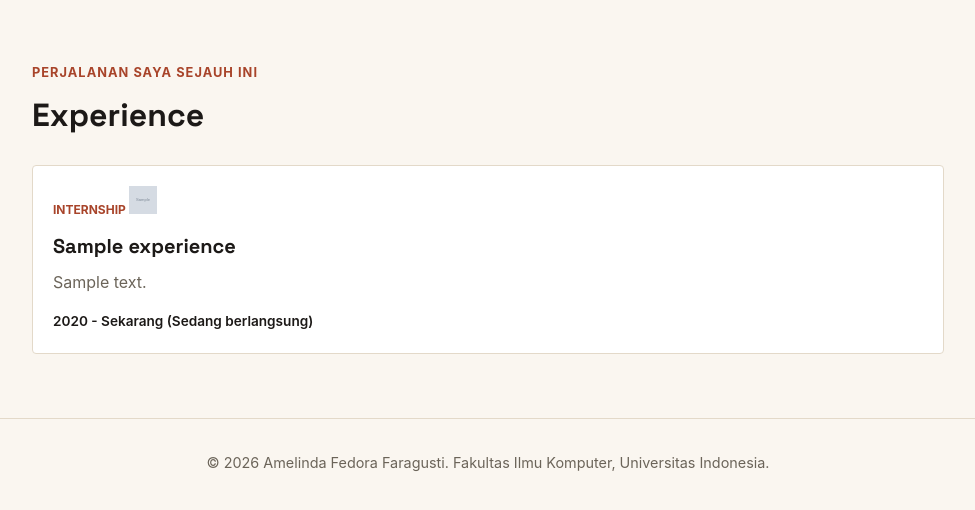
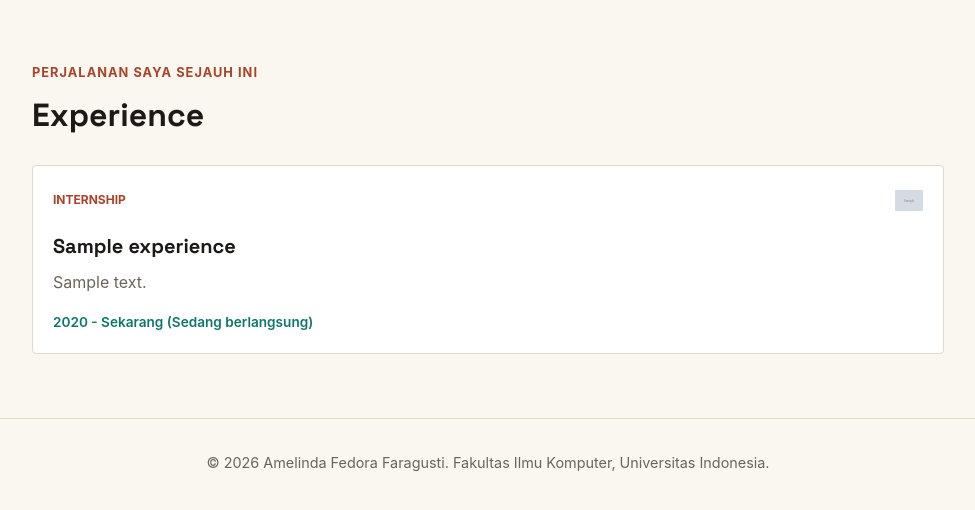
Before and after one commit to melin09-daz/myportofolio, a Django app: page /experience/ in a window 1280 px wide. Shown: the part 74-584 px from the top of the page, without its empty margins (152-1127 px from the left). Run offline with Django 5.2, Linux system fonts and the light colour scheme; tables that the repository leaves empty hold one stand-in row (values such as "Sample post"); grey boxes marked "Sample" are stand-in pictures.

Commit message:
style: menambah & memperbaiki style experience

```diff
--- a/static/css/style.css
+++ b/static/css/style.css
@@ -464,6 +464,30 @@ h1, h2, .brand {
     background-color: #fff;
     border: 1px solid var(--line);
     border-radius: var(--radius);
+    display: flex;
+    flex-direction: column;
+    justify-content: space-between;
+    transition: transform 0.2s ease, box-shadow 0.2s ease;
+}
+
+.experience-card:hover {
+    transform: translateY(-2px);
+    box-shadow: 0 4px 12px rgba(0, 0, 0, 0.05);
+}
+
+.experience-card-header {
+    display: flex;
+    justify-content: space-between;
+    align-items: center;
+    gap: 0.5rem;
+    margin-bottom: 0.5rem;
+}
+
+.experience-logo {
+    width: 28px;
+    height: 28px;
+    object-fit: contain;
+    border-radius: 4px;
 }
 
 .experience-category {
@@ -487,6 +511,17 @@ h1, h2, .brand {
     margin-top: 1rem;
     font-size: 0.85rem;
     font-weight: 600;
+    display: inline-flex;
+    align-items: center;
+    gap: 0.4rem;
+}
+
+.status-ongoing {
+    color: #0f766e;
+}
+
+.status-completed {
+    color: #475569;
 }
 
 /* Layout Responsive on Tablet/HP */
```
